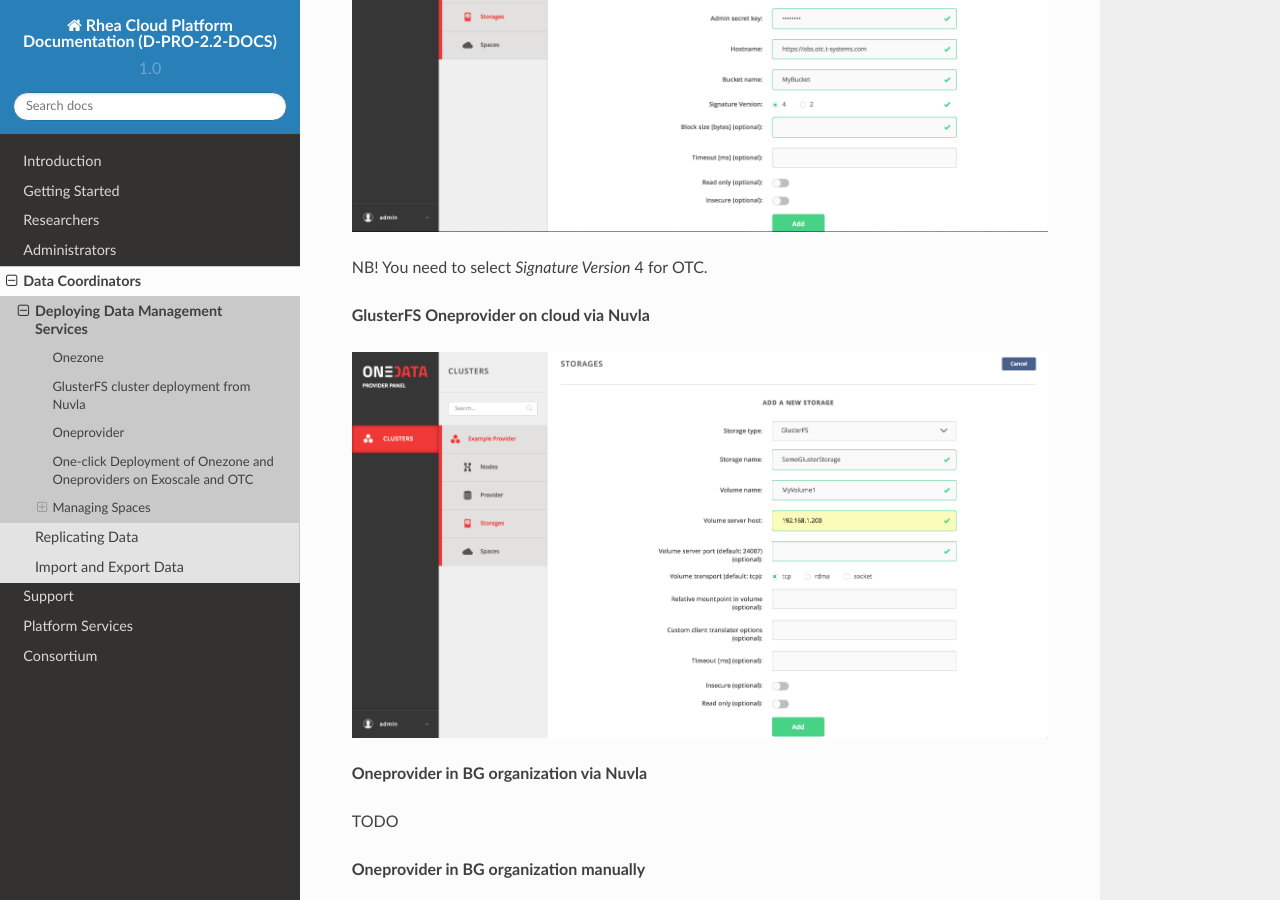
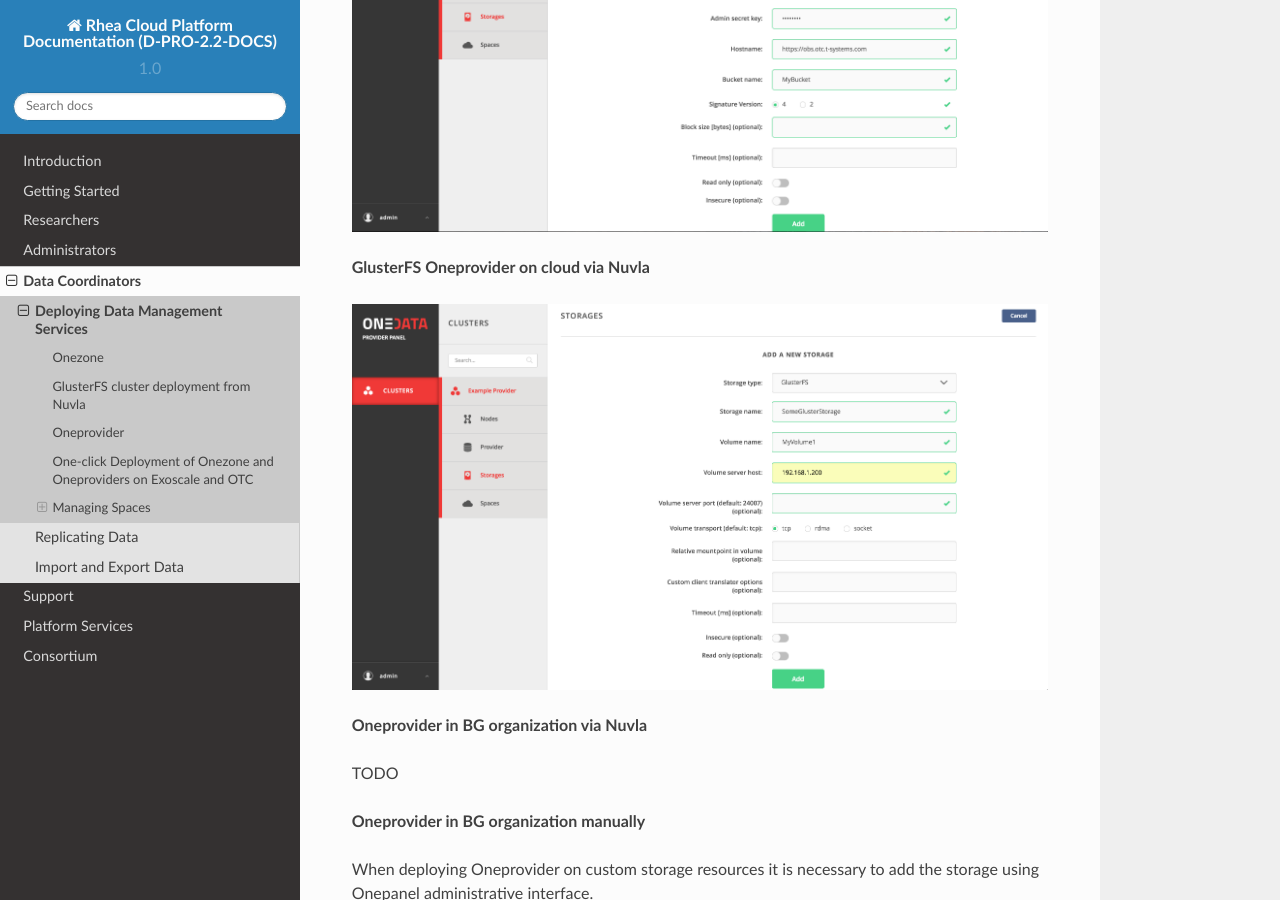
Before and after one commit to teamputtygen/hn-docs, a Sphinx documentation site: the page built from docs/data-manager/service-deployment.rst, in a window 1280 px wide and 900 px high, scrolled down 7272 px. Built offline with Sphinx 7.4.7 and the Read the Docs theme 2.0.0, drawn with Linux system fonts in a browser that asks for light colours.

Commit message:
minor fix

```diff
--- a/docs/data-manager/service-deployment.rst
+++ b/docs/data-manager/service-deployment.rst
@@ -193,8 +193,6 @@
 
 .. image:: images/obs-s3-storage.png
 
-NB!  You need to select `Signature Version` 4 for OTC.
-
 **GlusterFS Oneprovider on cloud via Nuvla**
 
 .. image:: images/gluster-storage.png
```
